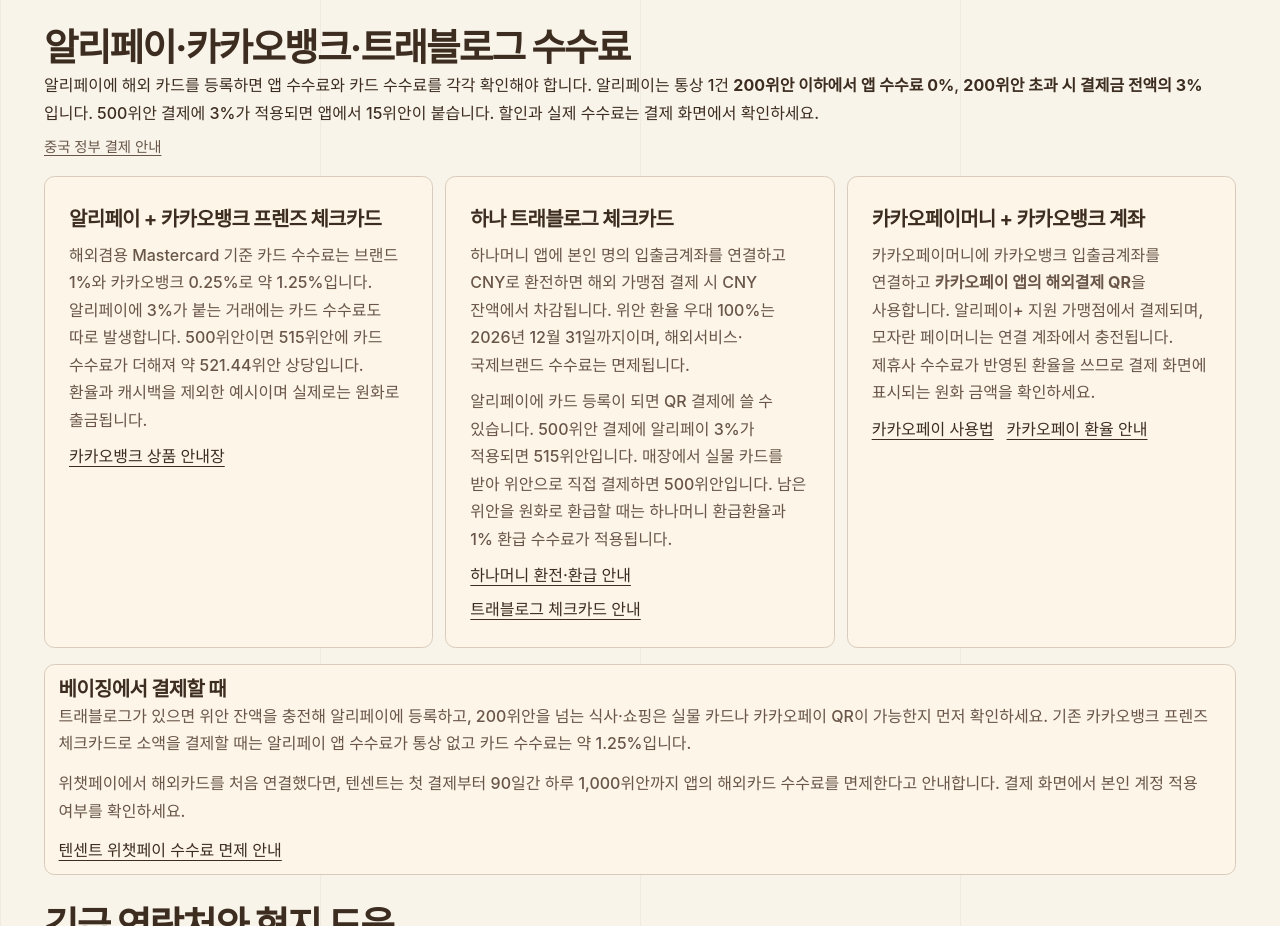
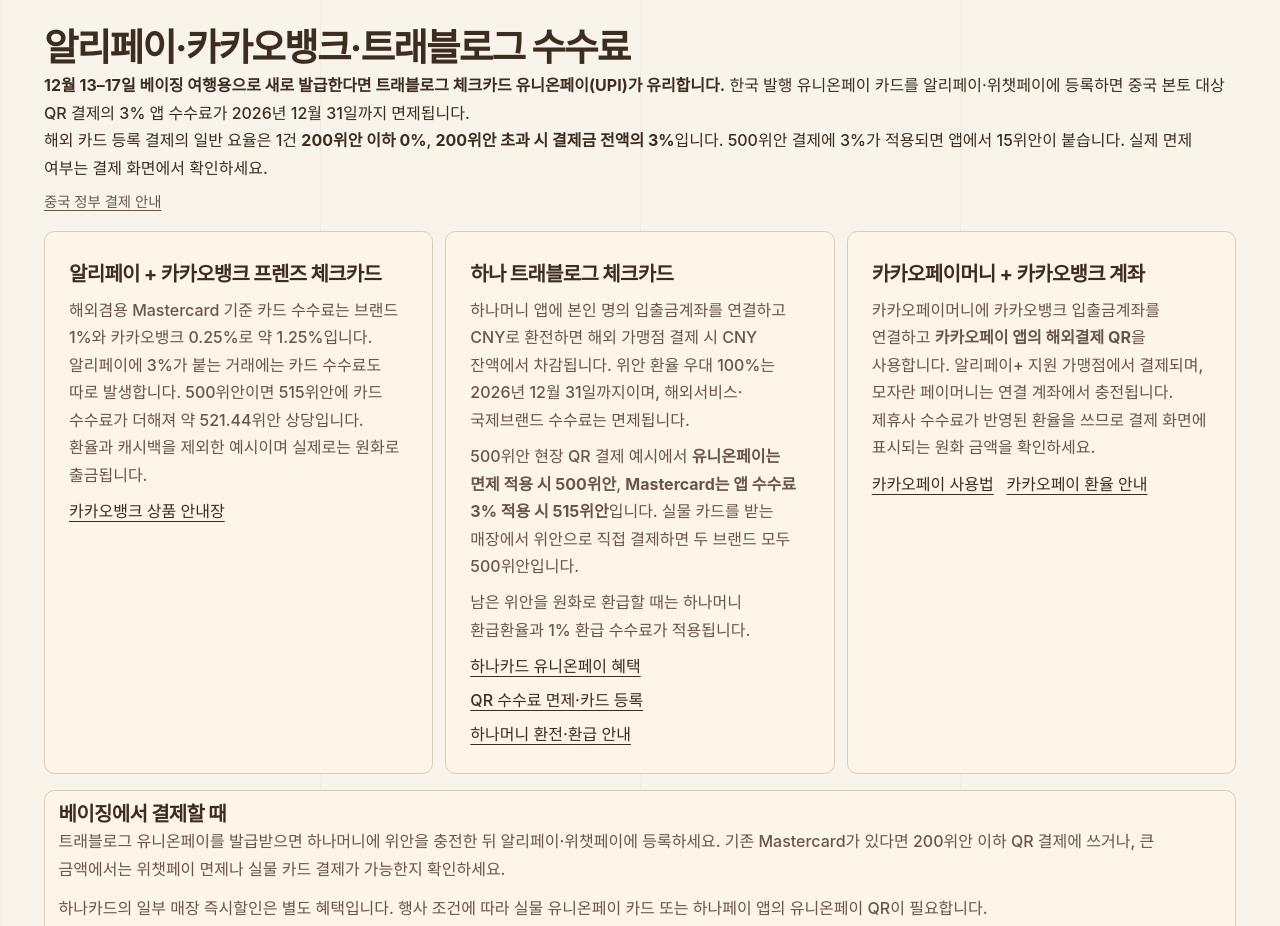
Before and after one commit to underthelights/travel_Beijing, a plain HTML site: page prep.html in a window 1280 px wide. Shown: the part 3952-4878 px from the top of the page. Drawn offline with nearby package versions, Linux system fonts and the light colour scheme; a web font is replaced by a local one.

Commit message:
Document Korean UnionPay QR fee waiver

```diff
--- a/prep.html
+++ b/prep.html
@@ -78,7 +78,8 @@
 </section>
 <section class="prep-stage" id="payment-fees" aria-labelledby="payment-fees-title">
   <h2 id="payment-fees-title">알리페이·카카오뱅크·트래블로그 수수료</h2>
-  <p>알리페이에 해외 카드를 등록하면 앱 수수료와 카드 수수료를 각각 확인해야 합니다. 알리페이는 통상 1건 <strong>200위안 이하에서 앱 수수료 0%</strong>, <strong>200위안 초과 시 결제금 전액의 3%</strong>입니다. 500위안 결제에 3%가 적용되면 앱에서 15위안이 붙습니다. 할인과 실제 수수료는 결제 화면에서 확인하세요.</p>
+  <p><strong>12월 13–17일 베이징 여행용으로 새로 발급한다면 트래블로그 체크카드 유니온페이(UPI)가 유리합니다.</strong> 한국 발행 유니온페이 카드를 알리페이·위챗페이에 등록하면 중국 본토 대상 QR 결제의 3% 앱 수수료가 2026년 12월 31일까지 면제됩니다.</p>
+  <p>해외 카드 등록 결제의 일반 요율은 1건 <strong>200위안 이하 0%</strong>, <strong>200위안 초과 시 결제금 전액의 3%</strong>입니다. 500위안 결제에 3%가 적용되면 앱에서 15위안이 붙습니다. 실제 면제 여부는 결제 화면에서 확인하세요.</p>
   <p class="map-caption"><a href="https://english.www.gov.cn/services/investment/202411/02/content_WS68478b3ec6d0868f4e8f3388.html">중국 정부 결제 안내</a></p>
   <div class="research-grid">
     <article class="panel">
@@ -89,8 +90,9 @@
     <article class="panel">
       <h3>하나 트래블로그 체크카드</h3>
       <p>하나머니 앱에 본인 명의 입출금계좌를 연결하고 CNY로 환전하면 해외 가맹점 결제 시 CNY 잔액에서 차감됩니다. 위안 환율 우대 100%는 2026년 12월 31일까지이며, 해외서비스·국제브랜드 수수료는 면제됩니다.</p>
-      <p>알리페이에 카드 등록이 되면 QR 결제에 쓸 수 있습니다. 500위안 결제에 알리페이 3%가 적용되면 515위안입니다. 매장에서 실물 카드를 받아 위안으로 직접 결제하면 500위안입니다. 남은 위안을 원화로 환급할 때는 하나머니 환급환율과 1% 환급 수수료가 적용됩니다.</p>
-      <div class="app-links"><a href="https://m.hanamembership.com/gw/gsp/gSP002.do">하나머니 환전·환급 안내</a><a href="https://m.hanacard.co.kr/MKCDCM1010M.web?CD_PD_SEQ=15356">트래블로그 체크카드 안내</a></div>
+      <p>500위안 현장 QR 결제 예시에서 <strong>유니온페이는 면제 적용 시 500위안</strong>, <strong>Mastercard는 앱 수수료 3% 적용 시 515위안</strong>입니다. 실물 카드를 받는 매장에서 위안으로 직접 결제하면 두 브랜드 모두 500위안입니다.</p>
+      <p>남은 위안을 원화로 환급할 때는 하나머니 환급환율과 1% 환급 수수료가 적용됩니다.</p>
+      <div class="app-links"><a href="https://m.hanacard.co.kr/MKEVT1010M.web?EVN_SEQ=60383">하나카드 유니온페이 혜택</a><a href="https://www.unionpayintl.com/cardholderServ/serviceCenter/merchant/900530376767?type=1">QR 수수료 면제·카드 등록</a><a href="https://m.hanamembership.com/gw/gsp/gSP002.do">하나머니 환전·환급 안내</a></div>
     </article>
     <article class="panel">
       <h3>카카오페이머니 + 카카오뱅크 계좌</h3>
@@ -100,7 +102,8 @@
   </div>
   <aside class="panel planner-route-note">
     <h3>베이징에서 결제할 때</h3>
-    <p>트래블로그가 있으면 위안 잔액을 충전해 알리페이에 등록하고, 200위안을 넘는 식사·쇼핑은 실물 카드나 카카오페이 QR이 가능한지 먼저 확인하세요. 기존 카카오뱅크 프렌즈 체크카드로 소액을 결제할 때는 알리페이 앱 수수료가 통상 없고 카드 수수료는 약 1.25%입니다.</p>
+    <p>트래블로그 유니온페이를 발급받으면 하나머니에 위안을 충전한 뒤 알리페이·위챗페이에 등록하세요. 기존 Mastercard가 있다면 200위안 이하 QR 결제에 쓰거나, 큰 금액에서는 위챗페이 면제나 실물 카드 결제가 가능한지 확인하세요.</p>
+    <p>하나카드의 일부 매장 즉시할인은 별도 혜택입니다. 행사 조건에 따라 실물 유니온페이 카드 또는 하나페이 앱의 유니온페이 QR이 필요합니다.</p>
     <p>위챗페이에서 해외카드를 처음 연결했다면, 텐센트는 첫 결제부터 90일간 하루 1,000위안까지 앱의 해외카드 수수료를 면제한다고 안내합니다. 결제 화면에서 본인 계정 적용 여부를 확인하세요.</p>
     <a href="https://www.tencent.com/en-us/articles/2202338.html">텐센트 위챗페이 수수료 면제 안내</a>
   </aside>
```
